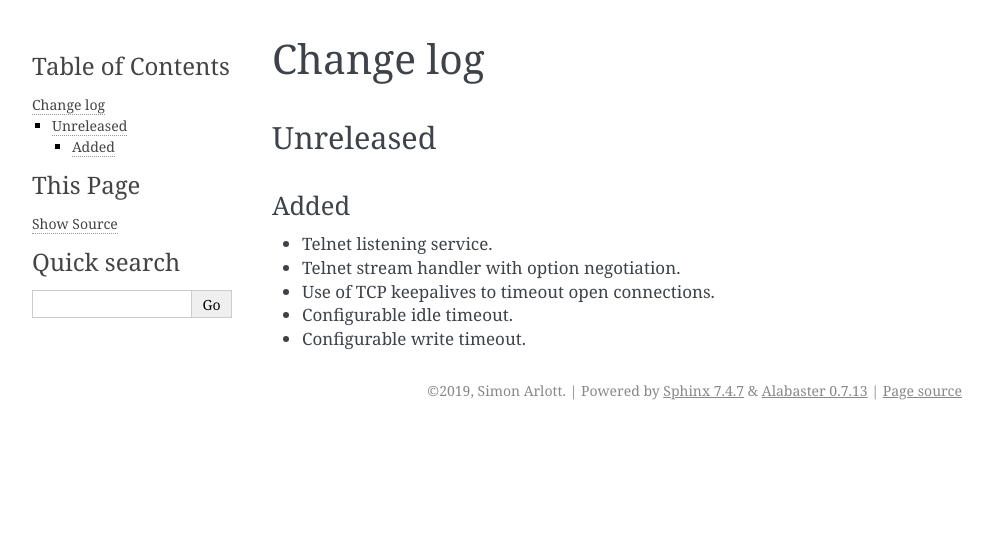
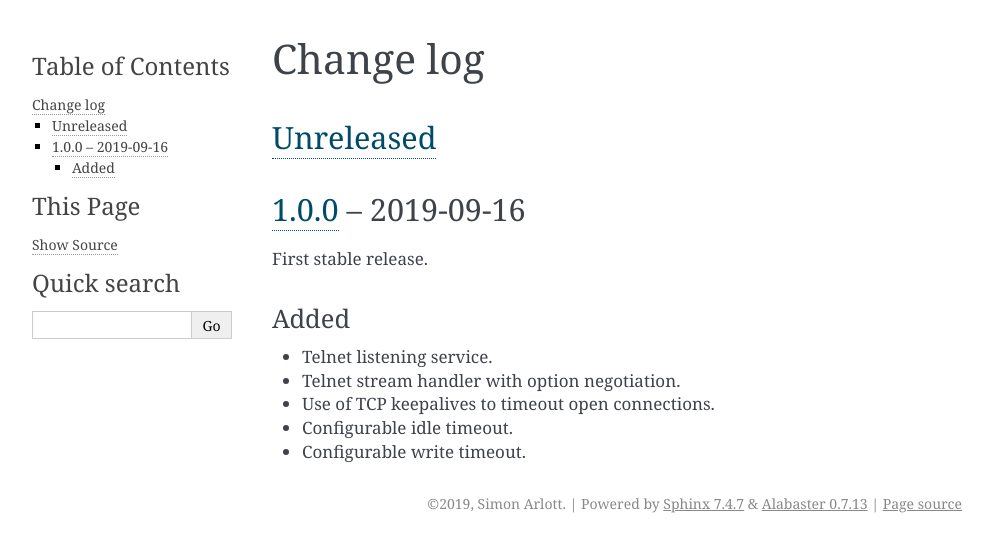
Before and after one commit to nomis/mcu-uuid-telnet, a Sphinx documentation site: the page built from docs/changelog.rst, in a window 1280 px wide. Shown: the top 552 px of the page, without its empty margins (148-1141 px from the left). Built offline with Sphinx 7.4.7, drawn with Linux system fonts in a browser that asks for light colours.

Commit message:
Version 1.0.0

```diff
--- a/docs/changelog.rst
+++ b/docs/changelog.rst
@@ -1,8 +1,13 @@
 Change log
 ==========
 
-Unreleased
-----------
+Unreleased_
+-----------
+
+1.0.0_ |--| 2019-09-16
+----------------------
+
+First stable release.
 
 Added
 ~~~~~
@@ -14,3 +19,6 @@ Added
 * Configurable write timeout.
 
 .. |--| unicode:: U+2013 .. EN DASH
+
+.. _Unreleased: https://github.com/nomis/mcu-uuid-telnetd/compare/1.0.0...HEAD
+.. _1.0.0: https://github.com/nomis/mcu-uuid-telnetd/commits/1.0.0
```
